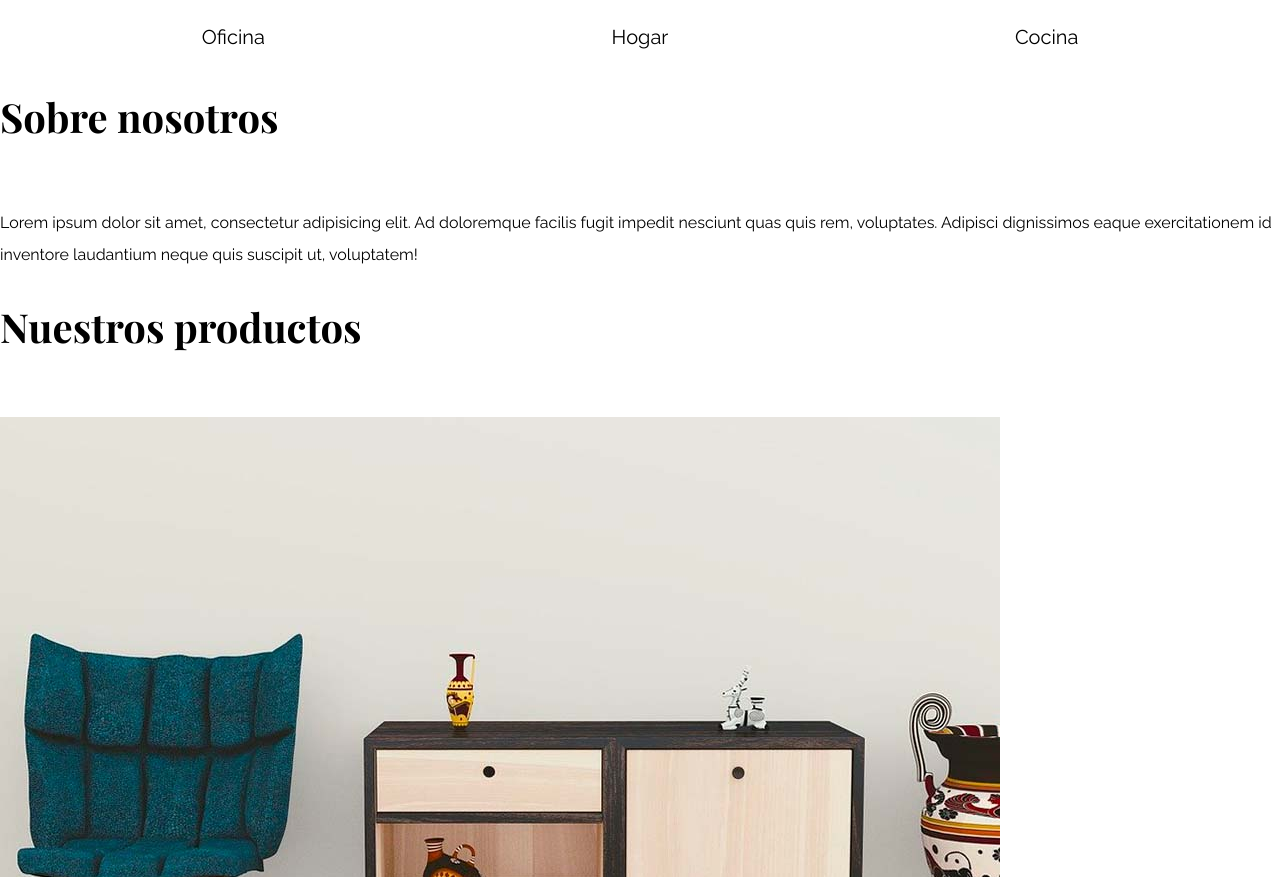
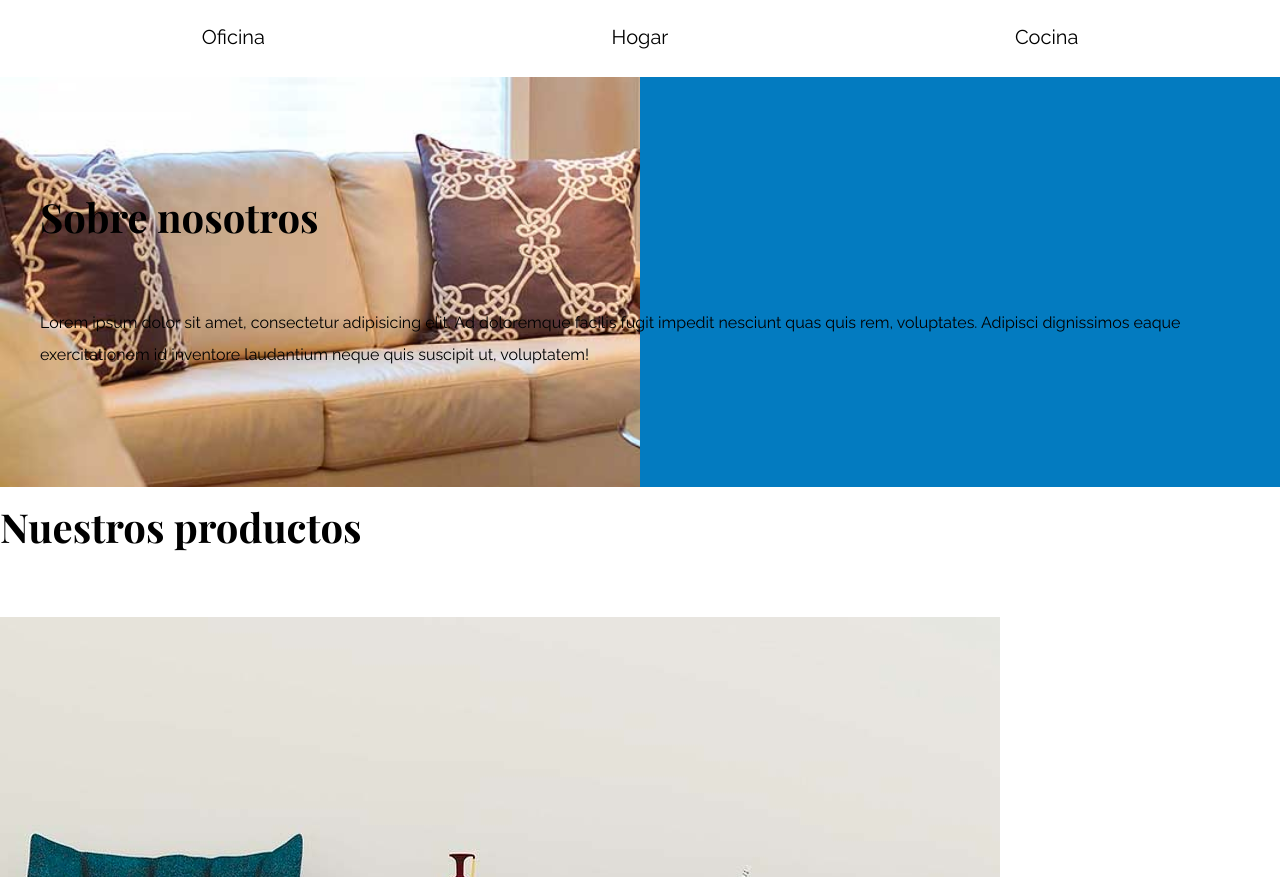
Before and after one commit to josegarcia19809/06-ecommerce, a plain HTML site: page index.html in a window 1280 px wide. Shown: the part 1263-2140 px from the top of the page. Drawn offline with nearby package versions, Linux system fonts and the light colour scheme; a web font is replaced by a local one.

Commit message:
Finalizando la Página de Inicio: Creando la sección de Nosotros

```diff
--- a/css/app.css
+++ b/css/app.css
@@ -75,11 +75,6 @@ img {
     height: 55rem;
 }
 
-/** Bloque Nosotros */
-.sobre-nosotros {
-
-}
-
 /** Bloque Categorías**/
 .categorias {
     padding-top: 5rem;
@@ -107,3 +102,13 @@ img {
     grid-template-columns: repeat(3, 1fr);
     gap: 2rem;
 }
+
+/** Bloque Nosotros */
+.sobre-nosotros {
+    background-image: linear-gradient(to right, transparent 50%, #037bc0 50%, #037bc0 100%),
+    url(../img/nosotros.jpg);
+    background-position: left center;
+    padding: 10rem 0;
+    background-repeat: no-repeat;
+    background-size: 100%, 120rem;
+}
--- a/index.html
+++ b/index.html
@@ -5,8 +5,10 @@
     <title>Ecommerce</title>
     <link rel="preconnect" href="https://fonts.googleapis.com">
     <link rel="preconnect" href="https://fonts.gstatic.com" crossorigin>
-    <link href="https://fonts.googleapis.com/css2?family=Raleway:ital,wght@0,100..900;1,100..900&display=swap" rel="stylesheet">
-    <link href="https://fonts.googleapis.com/css2?family=Playfair+Display:ital,wght@0,400..900;1,400..900&family=Raleway:ital,wght@0,100..900;1,100..900&display=swap" rel="stylesheet">
+    <link href="https://fonts.googleapis.com/css2?family=Raleway:ital,wght@0,100..900;1,100..900&display=swap"
+          rel="stylesheet">
+    <link href="https://fonts.googleapis.com/css2?family=Playfair+Display:ital,wght@0,400..900;1,400..900&family=Raleway:ital,wght@0,100..900;1,100..900&display=swap"
+          rel="stylesheet">
     <link rel="stylesheet" href="css/normalize.css">
     <link rel="stylesheet" href="css/app.css">
 </head>
@@ -49,7 +51,7 @@
     </div>
 </section>
 <section class="sobre-nosotros">
-    <div>
+    <div class="contenedor">
         <h2>Sobre nosotros</h2>
         <p>
             Lorem ipsum dolor sit amet, consectetur adipisicing elit.
```
Also changed, not shown: x_info.txt, 1 other file.
